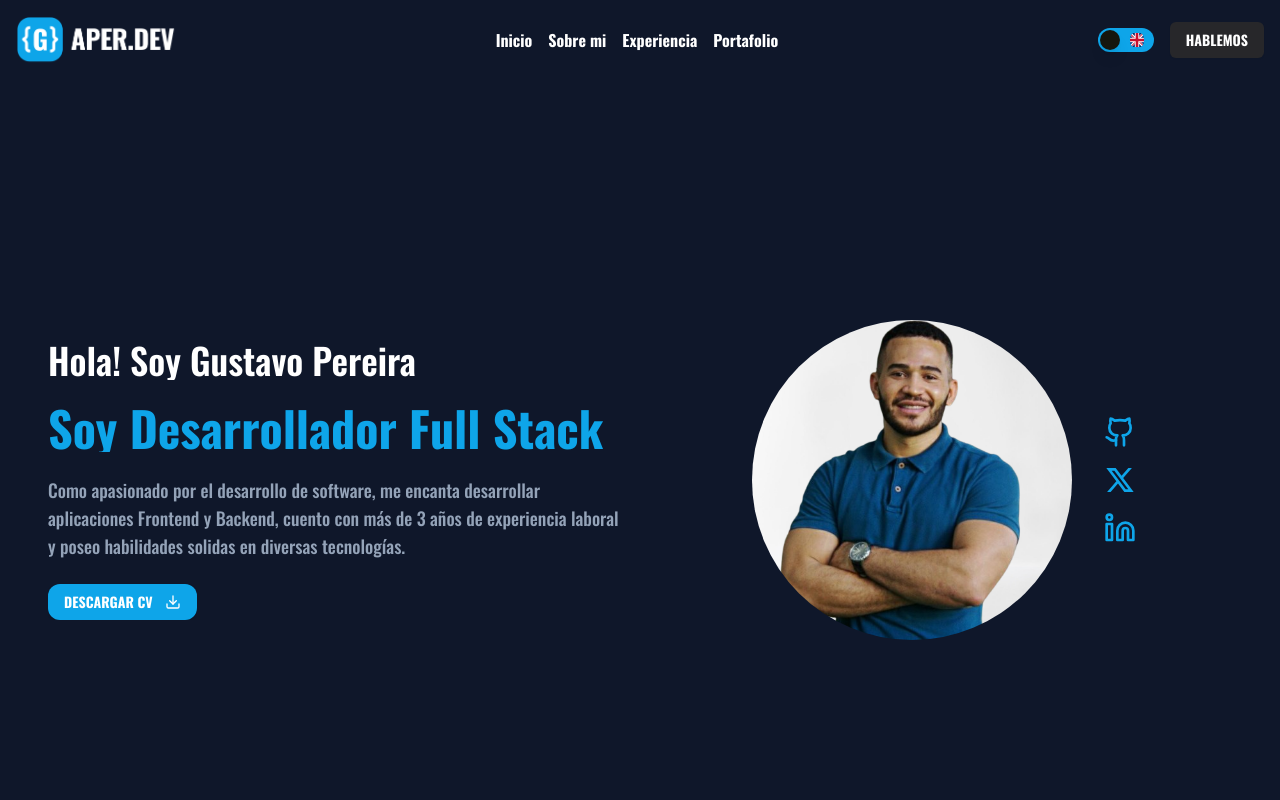
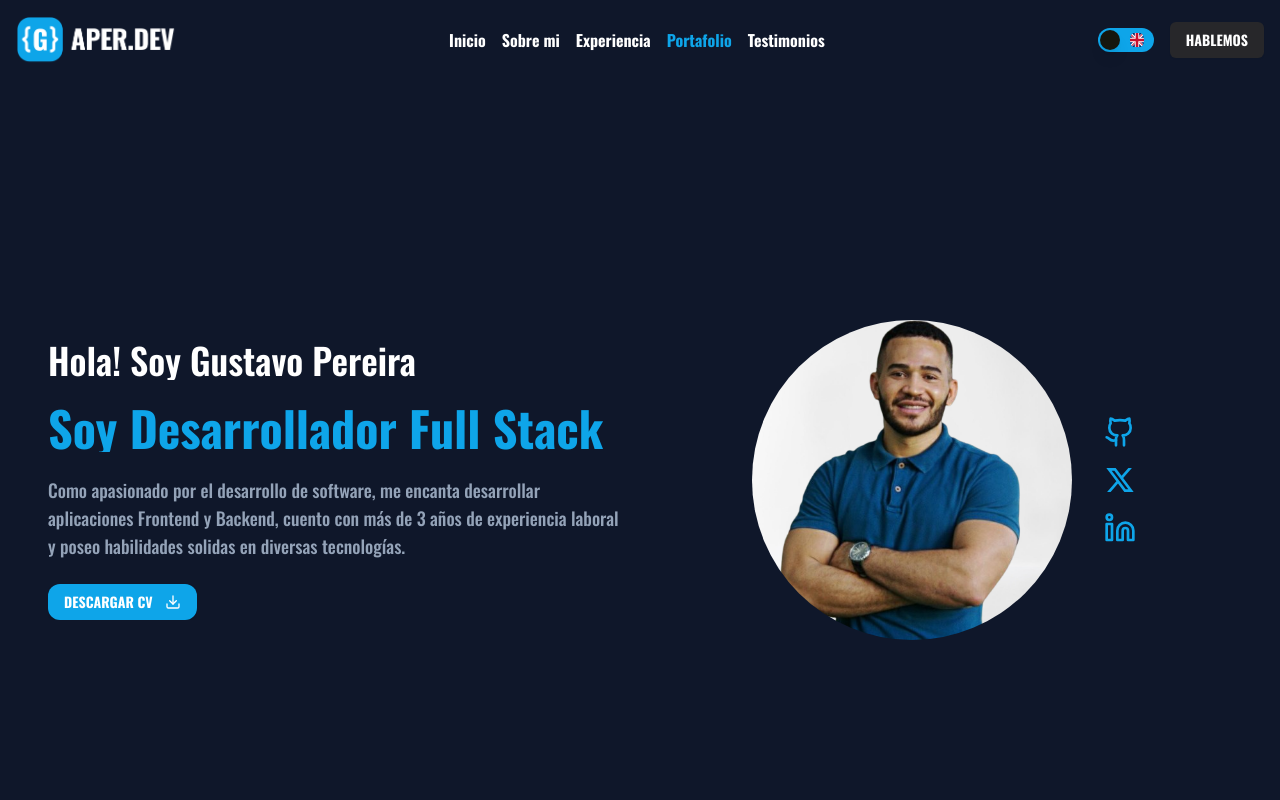
Before and after one commit to GAPV-Coder/my-landing-page, a React (Vite) app: page / in a window 1280 px wide. Shown: the top 800 px of the page. Built offline with nearby package versions, Linux system fonts and the light colour scheme.

Commit message:
Update navigation between components

```diff
--- a/package.json
+++ b/package.json
@@ -31,8 +31,6 @@
     "react-i18next": "^15.1.3",
     "react-icon-cloud": "^4.1.4",
     "react-icons": "^5.4.0",
-    "react-router-dom": "^7.0.1",
-    "react-toastify": "^10.0.6",
     "sonner": "^1.7.1",
     "tailwind-merge": "^2.5.2",
     "tailwindcss-animate": "^1.0.7",
--- a/src/App.tsx
+++ b/src/App.tsx
@@ -13,12 +13,24 @@ function App() {
         <>
             <LanguageProvider>
                 <Navbar />
+                <div id="home">
                     <Home />
+                </div>
+                <div id="about-me">
                     <AboutMe />
+                </div>
+                <div id="my-experience">
                     <MyExprerience />
+                </div>
+                <div id="portfolio">
                     <MyPortfolio />
+                </div>
+                <div id="testimonials">
                     <Testimonials />
+                </div>
+                <div id="contact-me">
                     <ContactMe />
+                </div>
                 <Footer />
             </LanguageProvider>
         </>
--- a/src/i18next/en.json
+++ b/src/i18next/en.json
@@ -56,6 +56,7 @@
     "He desarrollado proyectos personales que reflejan mis habilidades técnicas como desarrollador Full Stack, destacando el consumo de API's y la integración con pasarelas de pago. Entre mis logros se encuentran el desarrollo de plataformas SaaS funcionales y escalables, billeteras virtuales con alta seguridad y aplicaciones web enfocadas en experiencias de usuario optimizadas. Estos proyectos demuestran mi capacidad para implementar soluciones completas, desde el backend hasta el frontend, utilizando tecnologías modernas y metodologías de desarrollo efectivas.": "I have developed personal projects that reflect my technical skills as a Full Stack developer, highlighting the consumption of API's and integration with payment gateways. Among my achievements are the development of functional and scalable SaaS platforms, virtual wallets with high security and web applications focused on optimized user experiences. These projects demonstrate my ability to implement complete solutions, from backend to frontend, using modern technologies and effective development methodologies.",
 
     "<TESTIMONIOS />": "<TESTIMONIALS />",
+    "Testimonios": "Testimonials",
     "Trabajar con él fue inspirador, siempre buscando la excelencia en cada proyecto.": "Working with him was inspiring, always striving for excellence in every project.",
     "Lideró con claridad y empatía, creando un ambiente de trabajo colaborativo.": "He led with clarity and empathy, fostering a collaborative work environment.",
     "Su enfoque técnico y visión estratégica fueron clave para el éxito del equipo.": "His technical focus and strategic vision were key to the team's success.",
--- a/src/i18next/es.json
+++ b/src/i18next/es.json
@@ -56,6 +56,7 @@
     "I have developed personal projects that reflect my technical skills as a Full Stack developer, highlighting the consumption of API's and integration with payment gateways. Among my achievements are the development of functional and scalable SaaS platforms, virtual wallets with high security and web applications focused on optimized user experiences. These projects demonstrate my ability to implement complete solutions, from backend to frontend, using modern technologies and effective development methodologies.": "He desarrollado proyectos personales que reflejan mis habilidades técnicas como desarrollador Full Stack, destacando el consumo de API's y la integración con pasarelas de pago. Entre mis logros se encuentran el desarrollo de plataformas SaaS funcionales y escalables, billeteras virtuales con alta seguridad y aplicaciones web enfocadas en experiencias de usuario optimizadas. Estos proyectos demuestran mi capacidad para implementar soluciones completas, desde el backend hasta el frontend, utilizando tecnologías modernas y metodologías de desarrollo efectivas.",
 
     "<TESTIMONIALS/>": "<TESTIMONIOS/>",
+    "Testimonials": "Testimonios",
     "Working with him was inspiring, always striving for excellence in every project.": "Trabajar con él fue inspirador, siempre buscando la excelencia en cada proyecto.",
     "He led with clarity and empathy, fostering a collaborative work environment.": "Lideró con claridad y empatía, creando un ambiente de trabajo colaborativo.",
     "His technical focus and strategic vision were key to the team's success.": "Su enfoque técnico y visión estratégica fueron clave para el éxito del equipo.",
--- a/src/presentation/components/Navbar.tsx
+++ b/src/presentation/components/Navbar.tsx
@@ -1,4 +1,4 @@
-import {useState} from 'react';
+import {useState, useEffect} from 'react';
 import {motion, AnimatePresence} from 'framer-motion';
 import {
     Menu,
@@ -9,6 +9,7 @@ import {
     AppWindow,
     Globe,
 } from 'lucide-react';
+import {RiSpeakAiLine} from 'react-icons/ri';
 import {useTranslation} from 'react-i18next';
 import {Button} from '@/components/ui/button';
 import logo from '../assets/logo/logo.png';
@@ -18,19 +19,29 @@ import en from '../../presentation/assets/flags/en.svg';
 import es from '../../presentation/assets/flags/es.svg';
 
 const navItems = [
-    {icon: House, title: 'Inicio'},
-    {icon: UserRoundPen, title: 'Sobre mi'},
-    {icon: FileUser, title: 'Experiencia'},
-    {icon: AppWindow, title: 'Portafolio'},
+    {icon: House, title: 'Inicio', id: 'home'},
+    {icon: UserRoundPen, title: 'Sobre mi', id: 'about-me'},
+    {icon: FileUser, title: 'Experiencia', id: 'my-experience'},
+    {icon: AppWindow, title: 'Portafolio', id: 'portfolio'},
+    {icon: RiSpeakAiLine, title: 'Testimonios', id: 'testimonials'},
 ];
 
 const Navbar = () => {
     const [isMenuOpen, setIsMenuOpen] = useState(false);
+    const [activeSection, setActiveSection] = useState('home');
     const {t} = useTranslation();
     const {language, toggleLanguage} = useLanguage();
 
     const toggleMenu = () => {
         setIsMenuOpen(!isMenuOpen);
+    };
+
+    const scrollToSection = (id: string) => {
+        const section = document.getElementById(id);
+        if (section) {
+            section.scrollIntoView({behavior: 'smooth'});
+        }
+        setIsMenuOpen(false);
     };
 
     const menuVariants = {
@@ -63,23 +74,49 @@ const Navbar = () => {
         },
     };
 
+    const handleScroll = () => {
+        const offsets = navItems.map(item => {
+            const section = document.getElementById(item.id);
+            if (section) {
+                return {id: item.id, offsetTop: section.offsetTop};
+            }
+            return {id: item.id, offsetTop: 0};
+        });
+
+        const currentSection = offsets.reduce((closest, section) => {
+            const scrollPos = window.scrollY + window.innerHeight / 2;
+            return scrollPos >= section.offsetTop ? section.id : closest;
+        }, 'home');
+
+        setActiveSection(currentSection);
+    };
+
+    useEffect(() => {
+        window.addEventListener('scroll', handleScroll);
+        return () => {
+            window.removeEventListener('scroll', handleScroll);
+        };
+    }, []);
+
     return (
         <nav className="bg-global oswald-bold p-4 sticky top-0 z-50">
             <div className="container mx-auto flex justify-between items-center">
                 {/* Logo */}
-                <div>
+                <button onClick={() => scrollToSection(navItems[0].id)}>
                     <img src={logo} alt="My Logo" className="w-40 h-12" />
-                </div>
-
-                {/* Botones de Navegación */}
+                </button>
                 <div className="hidden lg:flex space-x-4">
                     {navItems.map((item, index) => (
-                        <a
+                        <button
                             key={index}
-                            href={`#${item.title.toLowerCase().replace(' ', '-')}`}
-                            className="text-white hover:text-titleColor transition duration-300">
+                            onClick={() => scrollToSection(item.id)}
+                            className={`transition duration-300 ${
+                                activeSection === item.id
+                                    ? 'text-titleColor'
+                                    : 'text-white'
+                            }`}>
                             {t(item.title)}
-                        </a>
+                        </button>
                     ))}
                 </div>
 
@@ -121,6 +158,7 @@ const Navbar = () => {
                     </div>
                     <Button
                         variant="secondary"
+                        onClick={() => scrollToSection('contact-me')}
                         className="bg-zinc-800 text-white hover:border hover:text-titleColor hover:border-titleColor hover:bg-global oswald-bold px-4 py-2 rounded-md transition duration-300">
                         {t(`HABLEMOS`)}
                     </Button>
@@ -152,15 +190,18 @@ const Navbar = () => {
                                 <motion.li
                                     key={index}
                                     variants={menuItemVariants}
-                                    onClick={toggleMenu}
+                                    onClick={() => scrollToSection(item.id)}
                                     className="flex items-center space-x-4">
                                     {/* Renderizamos el ícono junto al título */}
                                     <item.icon className="w-6 h-6 text-white" />
-                                    <a
-                                        href={`#${item.title.toLowerCase().replace(' ', '-')}`}
-                                        className="block text-lg text-white hover:text-white transition duration-300">
+                                    <button
+                                        className={`block text-lg transition duration-300 ${
+                                            activeSection === item.id
+                                                ? 'text-titleColor'
+                                                : 'text-white'
+                                        }`}>
                                         {t(item.title)}
-                                    </a>
+                                    </button>
                                 </motion.li>
                             ))}
                         </ul>
@@ -199,8 +240,10 @@ const Navbar = () => {
                                 </span>
                             </Switch>
                         </div>
-                        <div className="mt-80">
-                            <Button className="bg-titleColor text-white text-oswald-bold w-full py-2 rounded-md">
+                        <div className="mt-72">
+                            <Button
+                                onClick={() => scrollToSection('contact-me')}
+                                className="bg-titleColor text-white text-oswald-bold w-full py-2 rounded-md">
                                 {t(`HABLEMOS`)}
                             </Button>
                         </div>
```
Also changed, not shown: 1 other file (tests, documents, lock files or other folders). Lines whose indentation alone changed are shown as unchanged.
